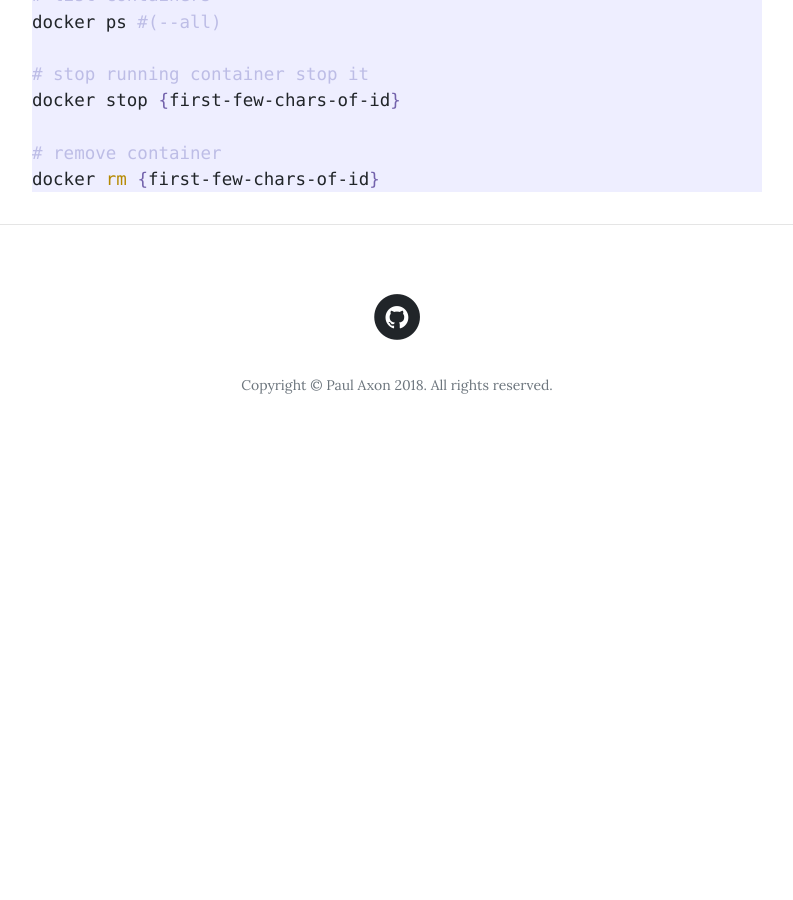
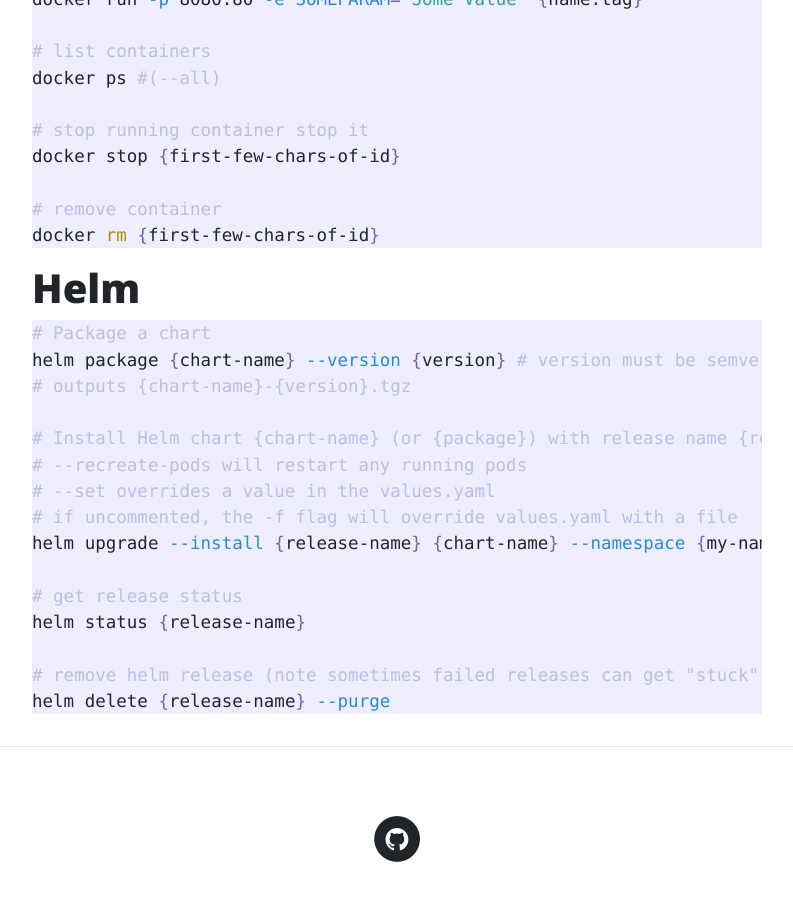
Before and after one commit to paxdev/paxdev.github.io, a Jekyll site: the page built from _posts/2018-11-28-docker-k8s-helm-cheatsheet.md, in a window 1280 px wide and 900 px high, scrolled down 1009 px. Shown: the whole window, without its empty margins (243-1036 px from the left). Built offline with Jekyll 4.4.1, drawn with Linux system fonts in a browser that asks for light colours; our own code applies the rules of GitHub Pages for plain Markdown files; before the commit the page ends 1470 px from its top, so only the background shows below that.

Commit message:
Update 2018-11-28-docker-k8s-helm-cheatsheet.md

````diff
--- a/_posts/2018-11-28-docker-k8s-helm-cheatsheet.md
+++ b/_posts/2018-11-28-docker-k8s-helm-cheatsheet.md
@@ -25,3 +26,22 @@
 # remove container
 docker rm {first-few-chars-of-id}
 ```
+
+# Helm
+```bash
+# Package a chart
+helm package {chart-name} --version {version} # version must be semver 2
+# outputs {chart-name}-{version}.tgz
+
+# Install Helm chart {chart-name} (or {package}) with release name {release-name} to namespace {my-namespace} (uses upgrade --install to upgrade ... or install!)
+# --recreate-pods will restart any running pods
+# --set overrides a value in the values.yaml
+# if uncommented, the -f flag will override values.yaml with a file
+helm upgrade --install {release-name} {chart-name} --namespace {my-namespace} --recreate-pods --set replicaCount=2 # -f ./{some.values.release.yaml}
+
+# get release status
+helm status {release-name}
+
+# remove helm release (note sometimes failed releases can get "stuck" and block newer releases)
+helm delete {release-name} --purge
+```
````
Also changed, not shown: other parts of _posts/2018-11-28-docker-k8s-helm-cheatsheet.md (+1 -0 lines).
